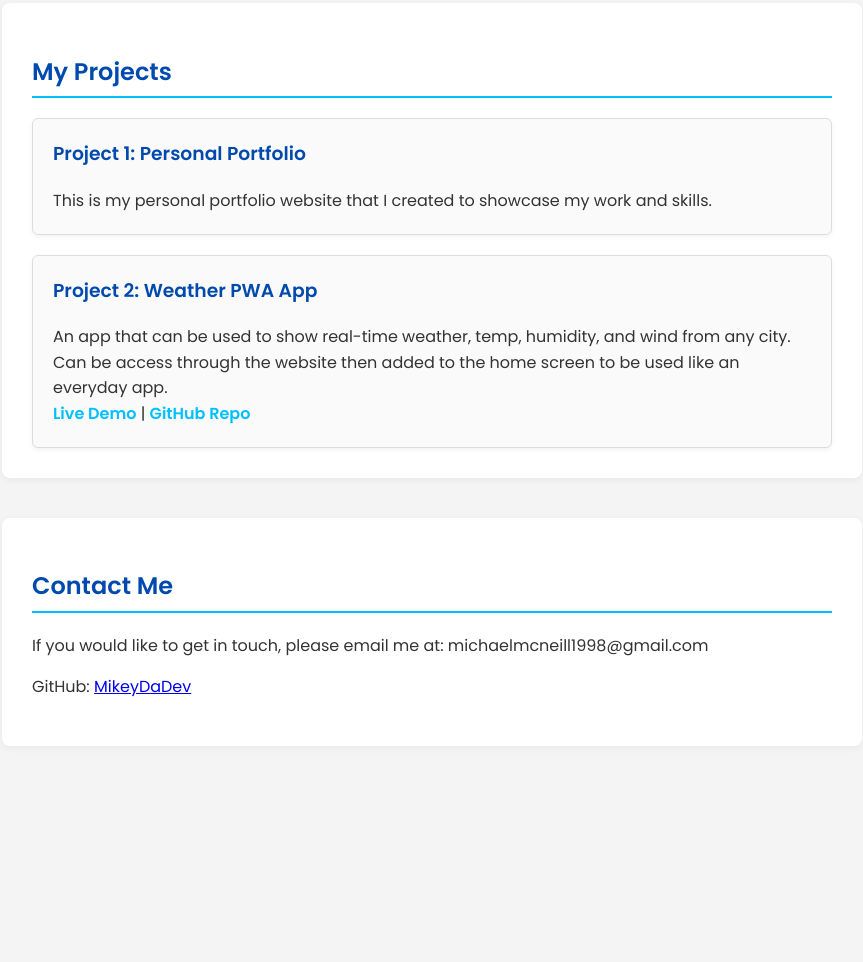
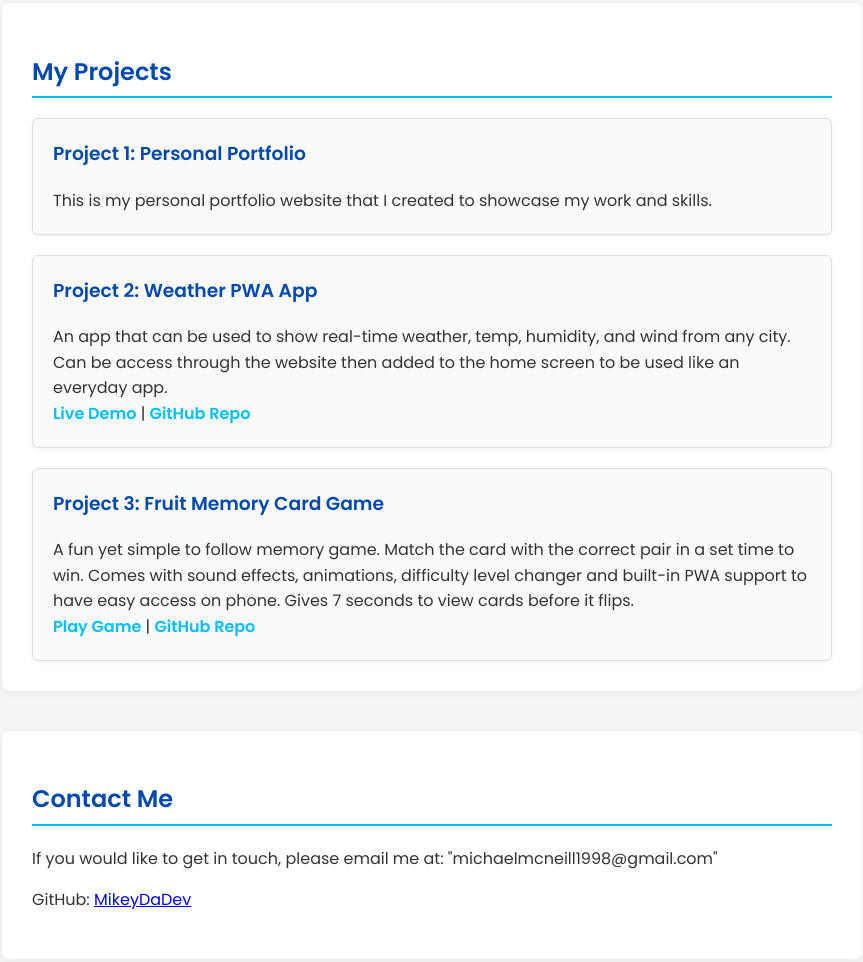
Before and after one commit to MikeyDaDev/Website-Portfolio, a plain HTML site: page index.html in a window 1280 px wide. Shown: the part 613-1575 px from the top of the page, without its empty margins (208-1071 px from the left). Before the commit the page ends 1399 px from the top, so only its background shows below. Drawn offline with Linux system fonts and the light colour scheme.

Commit message:
Add memory game project to portfolio

```diff
--- a/index.html
+++ b/index.html
@@ -34,11 +34,19 @@
       <a href="https://github.com/MikeyDaDev/Weather-App/" target="_blank"> GitHub Repo</a>
     </div>
 
+    <!-- Project 3 -->
+     <div class="project">
+      <h3>Project 3: Fruit Memory Card Game</h3>
+      <p>A fun yet simple to follow memory game. Match the card with the correct pair in a set time to win. Comes with sound effects, animations, difficulty level changer and built-in PWA support to have easy access on phone. Gives 7 seconds to view cards before it flips.</p>
+      <a href="https://mikeydadev.github.io/fruit-memo/" target="_blank">Play Game</a> |
+      <a href="https://mikeydadev.github.io/fruit-memo/" target="_blank"> GitHub Repo</a>
+    </div>
+
   </section>
 
   <section id="contact">
     <h2>Contact Me</h2>
-    <p>If you would like to get in touch, please email me at: michaelmcneill1998@gmail.com</p>
+    <p>If you would like to get in touch, please email me at: "michaelmcneill1998@gmail.com"</p>
     <p> GitHub: <a href="https://github.com/MikeyDaDev" target="_blank">MikeyDaDev</a></p>
   </section>
 </body>
```
